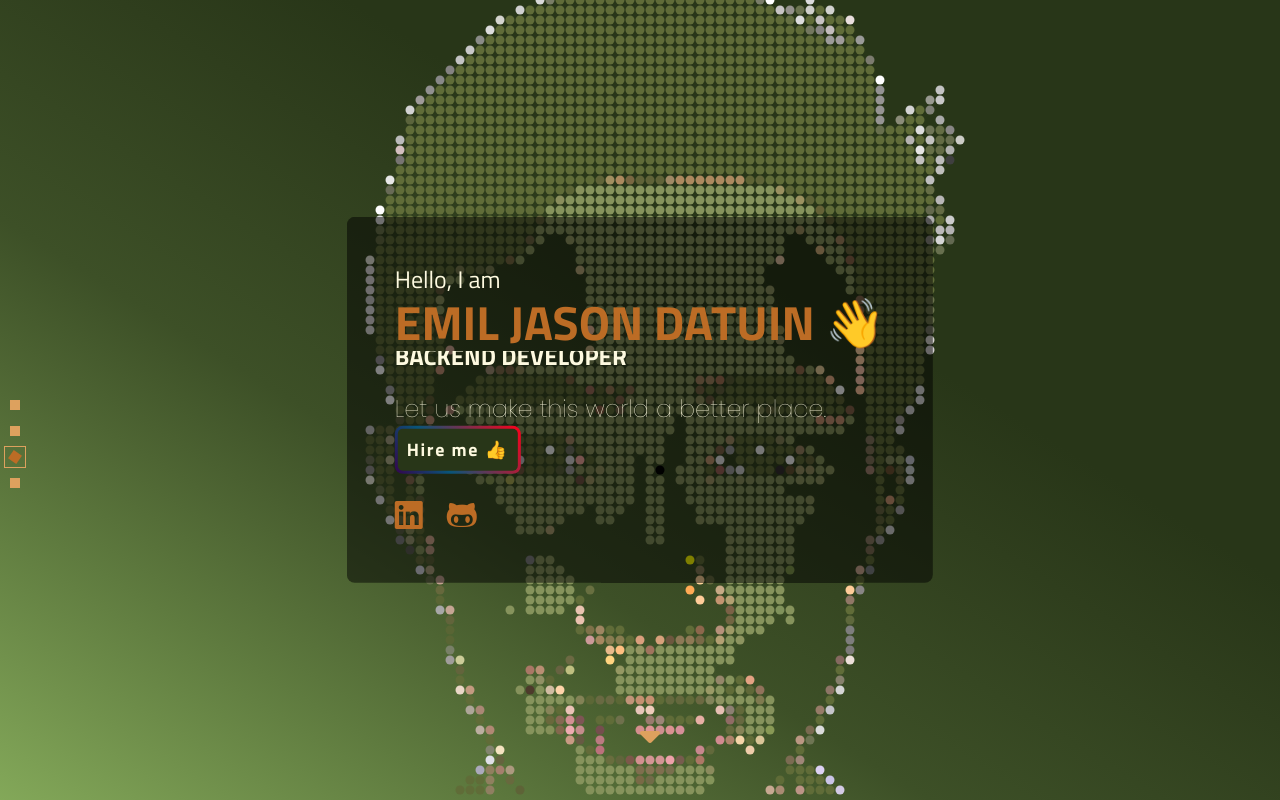
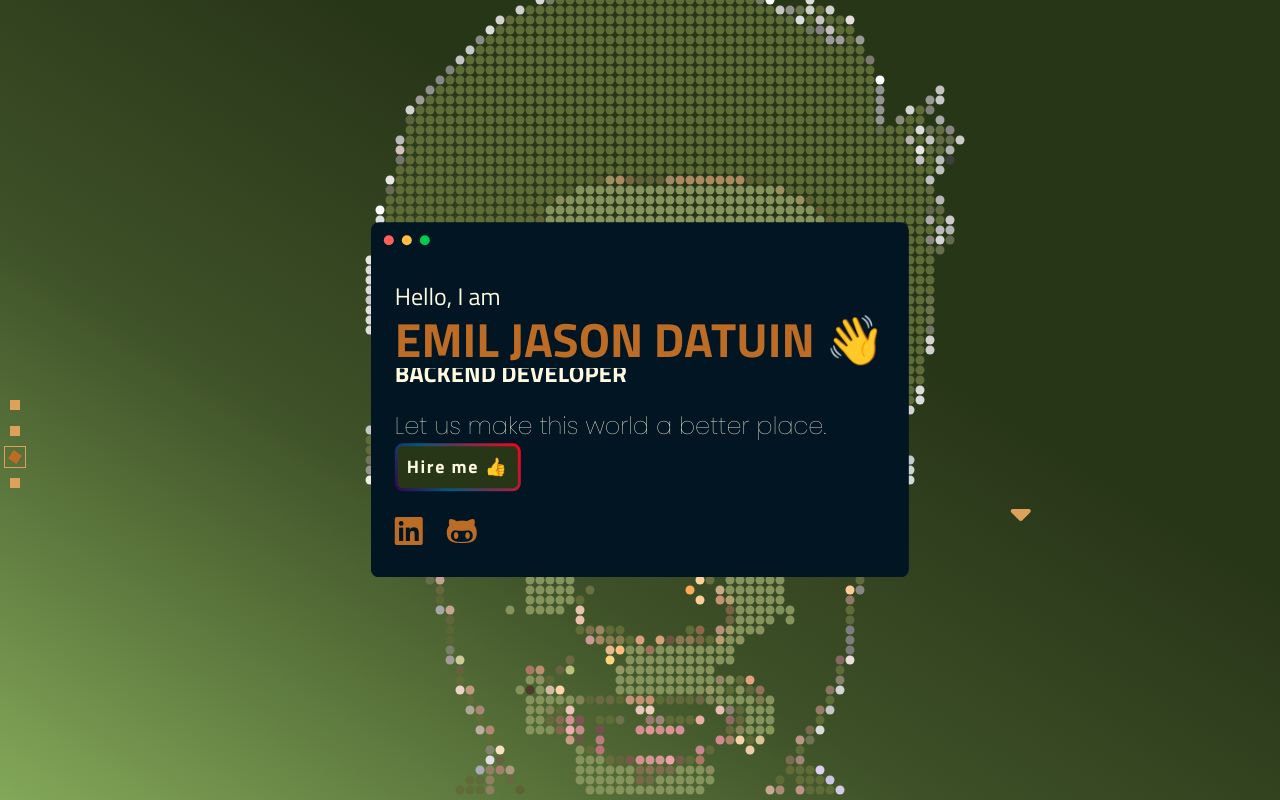
Before and after one commit to EmilJason/emiljasondatuin2024, a React (Vite) app: page / in a window 1280 px wide. Shown: the top 800 px of the page. Built offline with nearby package versions, Linux system fonts and the light colour scheme.

Commit message:
replace a transparent background to macos window in Hero section

```diff
--- a/src/components/Hero.jsx
+++ b/src/components/Hero.jsx
@@ -144,6 +144,18 @@ const Hero = () => {
       <canvas ref={canvasRef}></canvas>
       <div id="home" className="hero-section">
         <div className="hero-content-wrapper">
+          <div class="tools">
+            <div class="circle">
+              <span class="red box"></span>
+            </div>
+            <div class="circle">
+              <span class="yellow box"></span>
+            </div>
+            <div class="circle">
+              <span class="green box"></span>
+            </div>
+          </div>
+          <div className="card__content">
             <span>Hello, I am</span>
             <h3>Emil Jason Datuin 👋</h3>
             <div className="positions">
@@ -156,7 +168,9 @@ const Hero = () => {
               </div>
             </div>
             <p>Let us make this world a better place.</p>
-          <a id="hireBtn" href="#contact"><span>Hire me 👍</span></a>
+            <a id="hireBtn" href="#contact">
+              <span>Hire me 👍</span>
+            </a>
             <div className="social-icons">
               <a href="https://www.linkedin.com/in/emil-jason-datuin-3b169b176">
                 <i className="fa-brands fa-linkedin"></i>
@@ -172,6 +186,7 @@ const Hero = () => {
             </span>
           </div>
         </div>
+      </div>
     </>
   );
 };
--- a/src/index.css
+++ b/src/index.css
@@ -304,11 +304,64 @@ canvas {
   left: 50%;
   transform: translate(-50%, -50%);
   z-index: 1;
+  /* width: 190px; */
+  /* height: 254px; */
+  height: fit-content;
+  margin: 0 auto;
+  background-color: #011522;
+  border-radius: 8px;
+  z-index: 1;
+}
+.tools {
+  display: flex;
+  align-items: center;
+  padding: 9px;
+}
+
+.circle {
+  padding: 0 4px;
+}
+
+.box {
+  display: inline-block;
+  align-items: center;
+  width: 10px;
+  height: 10px;
+  padding: 1px;
+  border-radius: 50%;
+}
+
+.red {
+  background-color: #ff605c;
+}
+
+.yellow {
+  background-color: #ffbd44;
+}
+
+.green {
+  background-color: #00ca4e;
+}
+
+.card__content{
+    padding: .5rem;
+    color: #fff;
+    font-family: 'Courier New', Courier, monospace;
+    width: auto;
+    margin: 1rem;
+}
+
+/* .hero-content-wrapper {
+  position: absolute;
+  top: 50%;
+  left: 50%;
+  transform: translate(-50%, -50%);
+  z-index: 1;
   margin: auto;
   background: rgba(0, 0, 0, 0.5);
   padding: 3rem;
   border-radius: 8px;
-}
+} */
 .hero-section h3,
 .hero-section span,
 .hero-section h4 {
```
Lines whose indentation alone changed are shown as unchanged.
